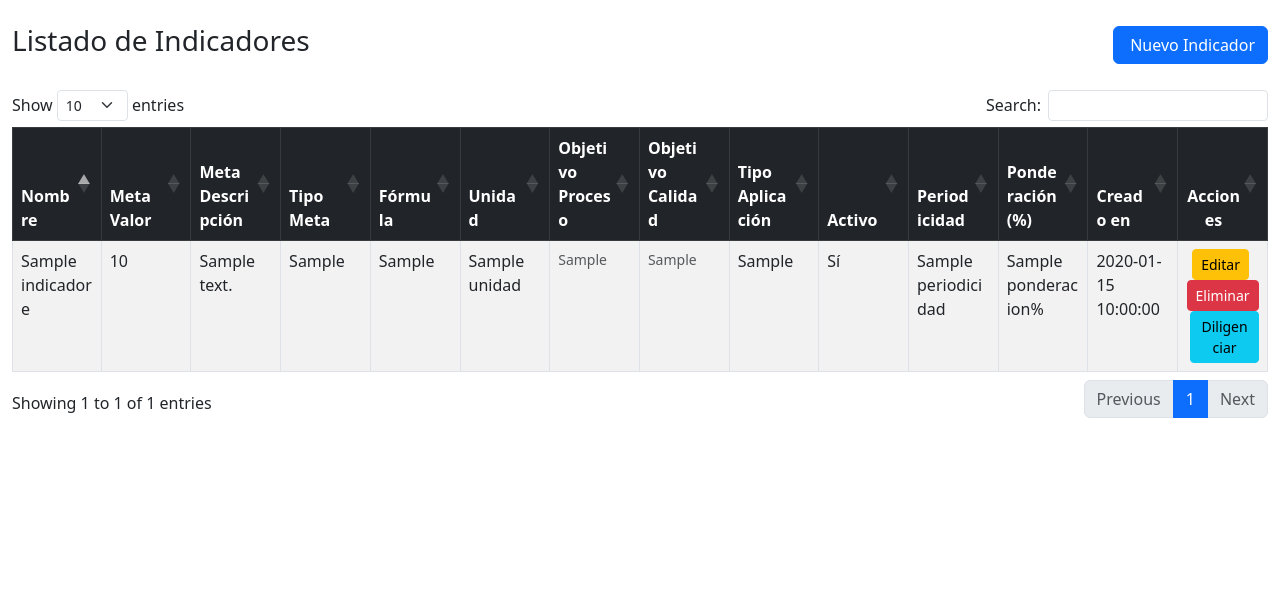
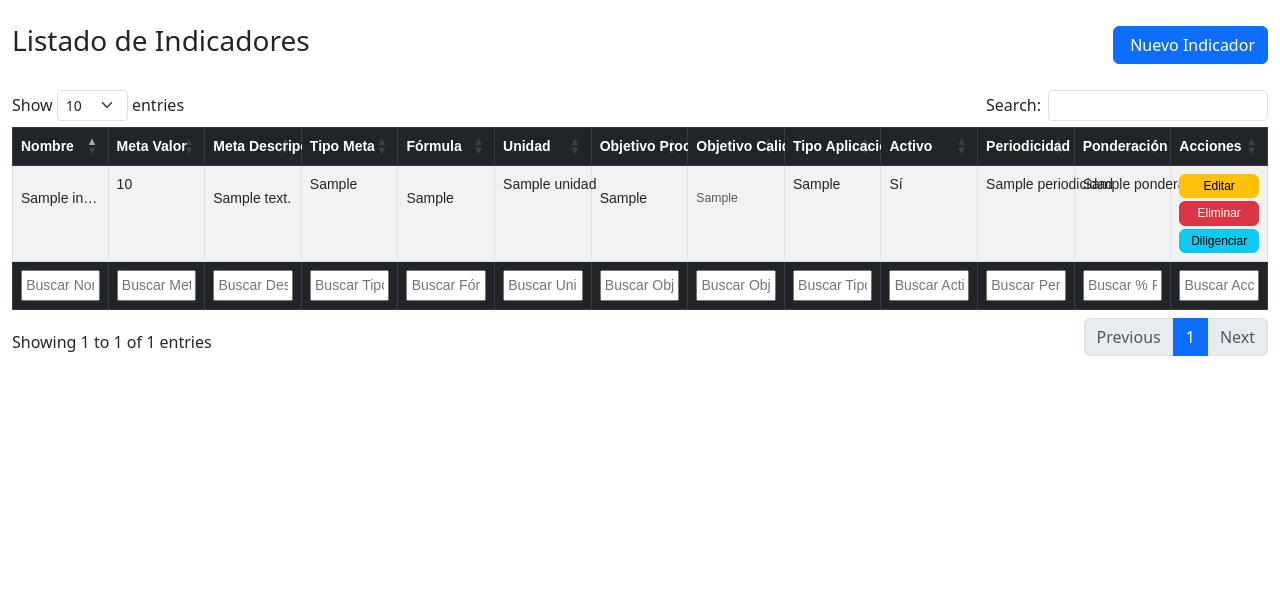
Before and after one commit to edielestudiante2023/afilogro, a CodeIgniter 4 app: the page made by app/Views/management/list_indicador.php in a window 1280 px wide. Shown: the part 117-729 px from the top of the page. Run offline with PHP 8.4 and a stand-in for CodeIgniter, Linux system fonts and the light colour scheme; the template is opened without the code that fills it: most values are stand-ins (such as "Sample title", 1, 10 or a date in 2020); some libraries are stand-ins or nearby versions.

Commit message:
calculo de indicadores del trabajador ok

```diff
--- a/app/Config/Routes.php
+++ b/app/Config/Routes.php
@@ -171,3 +171,8 @@ $routes->post( 'jefatura/guardarIndicadoresDeEquipo', 'JefaturaController::guard
 
 $routes->get('auditoria', 'AuditoriaController::index');
 $routes->get('auditoria', 'AuditoriaController::listAuditoria');
+
+$routes->get('trabajador/formula/(:num)', 'IndicadorController::diligenciarFormulaTrabajador/$1');
+$routes->post('trabajador/formula/evaluar/(:num)', 'IndicadorController::evaluarFormulaTrabajadorPost/$1');
+// Al final de tu grupo de rutas de “trabajador”:
+$routes->post('trabajador/formula/guardar/(:num)', 'TrabajadorController::guardarFormula/$1');
--- a/app/Views/management/list_indicador.php
+++ b/app/Views/management/list_indicador.php
@@ -5,19 +5,58 @@
     <meta charset="UTF-8">
     <meta name="viewport" content="width=device-width, initial-scale=1.0">
     <title>Listado de Indicadores – Afilogro</title>
+
+    <!-- Bootstrap & DataTables CSS -->
     <link href="https://cdn.jsdelivr.net/npm/bootstrap@5.3.0/dist/css/bootstrap.min.css" rel="stylesheet">
     <link href="https://cdn.datatables.net/1.13.4/css/dataTables.bootstrap5.min.css" rel="stylesheet">
 
     <style>
+        /* Tabla de ancho completo y layout fijo */
         #indicadorTable {
             width: 100% !important;
             table-layout: fixed;
+            font-family: Arial, sans-serif;
+            font-size: 0.875rem;
         }
 
-        #indicadorTable th,
-        #indicadorTable td {
-            white-space: normal !important;
-            word-break: break-word;
+        /* Altura reducida de las filas */
+        #indicadorTable tbody tr {
+            height: 3rem;
+        }
+
+        /* Celdas truncadas con tooltip */
+        .cell-content {
+            display: block;
+            white-space: nowrap;
+            overflow: hidden;
+            text-overflow: ellipsis;
+            height: 3rem;
+            line-height: 3rem;
+        }
+
+        /* Columna de acciones: botones apilados */
+        .action-cell {
+            display: flex;
+            flex-direction: column;
+            justify-content: center;
+            align-items: stretch;
+            height: 100%;
+            gap: 0.2rem;
+        }
+
+        /* Botones compactos */
+        .action-cell .btn {
+            padding: 0.2rem 0.4rem;
+            font-size: 0.75rem;
+            line-height: 1rem;
+        }
+
+        /* Inputs de filtro en el footer */
+        tfoot input {
+            width: 100%;
+            box-sizing: border-box;
+            padding: 0.2rem;
+            font-size: 0.875rem;
         }
     </style>
 </head>
@@ -32,12 +71,13 @@
                 <i class="bi bi-plus-lg me-1"></i> Nuevo Indicador
             </a>
         </div>
+
         <?php if (session()->getFlashdata('success')): ?>
             <div class="alert alert-success"><?= session()->getFlashdata('success') ?></div>
         <?php endif; ?>
 
         <table id="indicadorTable" class="table table-striped table-bordered nowrap w-100">
-            <thead class="table-dark">
+            <thead class="table-dark align-middle">
                 <tr>
                     <th>Nombre</th>
                     <th>Meta Valor</th>
@@ -51,30 +91,112 @@
                     <th>Activo</th>
                     <th>Periodicidad</th>
                     <th>Ponderación (%)</th>
-                    <th>Creado en</th>
                     <th class="text-center">Acciones</th>
                 </tr>
             </thead>
+            <tfoot class="table-dark align-middle">
+                <tr>
+                    <th><input type="text" placeholder="Buscar Nombre"></th>
+                    <th><input type="text" placeholder="Buscar Meta Valor"></th>
+                    <th><input type="text" placeholder="Buscar Descripción"></th>
+                    <th><input type="text" placeholder="Buscar Tipo Meta"></th>
+                    <th><input type="text" placeholder="Buscar Fórmula"></th>
+                    <th><input type="text" placeholder="Buscar Unidad"></th>
+                    <th><input type="text" placeholder="Buscar Obj. Proceso"></th>
+                    <th><input type="text" placeholder="Buscar Obj. Calidad"></th>
+                    <th><input type="text" placeholder="Buscar Tipo Aplicación"></th>
+                    <th><input type="text" placeholder="Buscar Activo"></th>
+                    <th><input type="text" placeholder="Buscar Periodicidad"></th>
+                    <th><input type="text" placeholder="Buscar % Ponderación"></th>
+                    <th><input type="text" placeholder="Buscar Acciones"></th>
+                </tr>
+            </tfoot>
             <tbody>
                 <?php foreach ($indicadores as $i): ?>
                     <tr>
-                        <td><?= esc($i['nombre']) ?></td>
-                        <td><?= isset($i['meta_valor']) ? esc($i['meta_valor']) : '—' ?></td>
-                        <td><?= isset($i['meta_descripcion']) ? esc($i['meta_descripcion']) : '—' ?></td>
-                        <td><?= isset($i['tipo_meta']) ? esc($i['tipo_meta']) : '—' ?></td>
-                        <td><?= esc($i['formula_renderizada']) ?></td>
-                        <td><?= isset($i['unidad']) ? esc($i['unidad']) : '—' ?></td>
-                        <td class="small text-muted"><?= isset($i['objetivo_proceso']) ? esc($i['objetivo_proceso']) : '—' ?></td>
-                        <td class="small text-muted"><?= isset($i['objetivo_calidad']) ? esc($i['objetivo_calidad']) : '—' ?></td>
-                        <td><?= isset($i['tipo_aplicacion']) ? esc($i['tipo_aplicacion']) : '—' ?></td>
+                        <!-- Nombre -->
+                        <td>
+                            <div class="cell-content"
+                                 data-bs-toggle="tooltip"
+                                 title="<?= esc($i['nombre']) ?>">
+                                <?= esc($i['nombre']) ?>
+                            </div>
+                        </td>
+
+                        <!-- Meta Valor -->
+                        <td><?= esc($i['meta_valor'] ?? '—') ?></td>
+
+                        <!-- Meta Descripción -->
+                        <td>
+                            <div class="cell-content"
+                                 data-bs-toggle="tooltip"
+                                 title="<?= esc($i['meta_descripcion'] ?? '') ?>">
+                                <?= esc($i['meta_descripcion'] ?? '—') ?>
+                            </div>
+                        </td>
+
+                        <!-- Tipo Meta -->
+                        <td><?= esc($i['tipo_meta'] ?? '—') ?></td>
+
+                        <!-- Fórmula -->
+                        <td>
+                            <div class="cell-content"
+                                 data-bs-toggle="tooltip"
+                                 title="<?= esc($i['formula_renderizada']) ?>">
+                                <?= esc($i['formula_renderizada']) ?>
+                            </div>
+                        </td>
+
+                        <!-- Unidad -->
+                        <td><?= esc($i['unidad'] ?? '—') ?></td>
+
+                        <!-- Objetivo Proceso -->
+                        <td>
+                            <div class="cell-content"
+                                 data-bs-toggle="tooltip"
+                                 title="<?= esc($i['objetivo_proceso'] ?? '') ?>">
+                                <?= esc($i['objetivo_proceso'] ?? '—') ?>
+                            </div>
+                        </td>
+
+                        <!-- Objetivo Calidad -->
+                        <td class="small text-muted">
+                            <div class="cell-content"
+                                 data-bs-toggle="tooltip"
+                                 title="<?= esc($i['objetivo_calidad'] ?? '') ?>">
+                                <?= esc($i['objetivo_calidad'] ?? '—') ?>
+                            </div>
+                        </td>
+
+                        <!-- Tipo Aplicación -->
+                        <td><?= esc($i['tipo_aplicacion'] ?? '—') ?></td>
+
+                        <!-- Activo -->
                         <td><?= isset($i['activo']) ? ($i['activo'] ? 'Sí' : 'No') : '—' ?></td>
+
+                        <!-- Periodicidad -->
                         <td><?= esc($i['periodicidad'] ?? '—') ?></td>
+
+                        <!-- Ponderación -->
                         <td><?= esc($i['ponderacion'] ?? '0') ?>%</td>
-                        <td><?= esc($i['created_at'] ?? '—') ?></td>
-                        <td class="text-center">
-                            <a href="<?= base_url('indicadores/edit/' . $i['id_indicador']) ?>" class="btn btn-sm btn-warning me-1">Editar</a>
-                            <a href="<?= base_url('indicadores/delete/' . $i['id_indicador']) ?>" class="btn btn-sm btn-danger" onclick="return confirm('¿Eliminar este indicador?')">Eliminar</a>
-                            <a href="<?= base_url('indicadores/fill/' . $i['id_indicador']) ?>" class="btn btn-sm btn-info ms-1">Diligenciar</a>
+
+                        <!-- Acciones -->
+                        <td>
+                            <div class="action-cell">
+                                <a href="<?= base_url('indicadores/edit/' . $i['id_indicador']) ?>"
+                                   class="btn btn-warning">
+                                    Editar
+                                </a>
+                                <a href="<?= base_url('indicadores/delete/' . $i['id_indicador']) ?>"
+                                   class="btn btn-danger"
+                                   onclick="return confirm('¿Eliminar este indicador?')">
+                                    Eliminar
+                                </a>
+                                <a href="<?= base_url('indicadores/fill/' . $i['id_indicador']) ?>"
+                                   class="btn btn-info">
+                                    Diligenciar
+                                </a>
+                            </div>
                         </td>
                     </tr>
                 <?php endforeach; ?>
@@ -84,16 +206,35 @@
 
     <?= $this->include('partials/logout') ?>
 
+    <!-- Scripts -->
     <script src="https://code.jquery.com/jquery-3.6.0.min.js"></script>
     <script src="https://cdn.jsdelivr.net/npm/bootstrap@5.3.0/dist/js/bootstrap.bundle.min.js"></script>
     <script src="https://cdn.datatables.net/1.13.4/js/jquery.dataTables.min.js"></script>
     <script src="https://cdn.datatables.net/1.13.4/js/dataTables.bootstrap5.min.js"></script>
     <script>
         $(document).ready(function() {
-            $('#indicadorTable').DataTable({
+            const table = $('#indicadorTable').DataTable({
                 responsive: true,
                 autoWidth: false,
-                language: { url: '//cdn.datatables.net/plug-ins/1.13.4/i18n/es-ES.json' }
+                language: {
+                    url: '//cdn.datatables.net/plug-ins/1.13.4/i18n/es-ES.json'
+                },
+                initComplete: function () {
+                    this.api().columns().every(function () {
+                        const column = this;
+                        const footerInput = $('input', column.footer());
+                        footerInput.on('keyup change clear', function () {
+                            if (column.search() !== this.value) {
+                                column.search(this.value).draw();
+                            }
+                        });
+                    });
+                }
+            });
+
+            // Inicializar tooltips de Bootstrap
+            document.querySelectorAll('[data-bs-toggle="tooltip"]').forEach(el => {
+                new bootstrap.Tooltip(el);
             });
         });
     </script>
```
Also changed, not shown: app/Controllers/IndicadorController.php (+48 -0 lines), app/Controllers/TrabajadorController.php (+68 -9 lines), app/Views/trabajador/confirmar_formula_trabajador.php (added, +62 -0 lines), app/Views/trabajador/fill_formula_trabajador.php (added, +70 -0 lines), app/Views/trabajador/mis_indicadores.php (+14 -5 lines).
